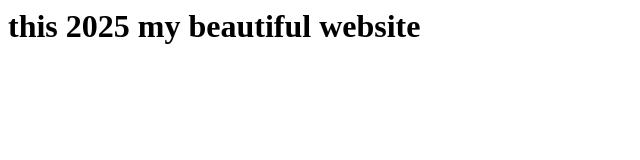
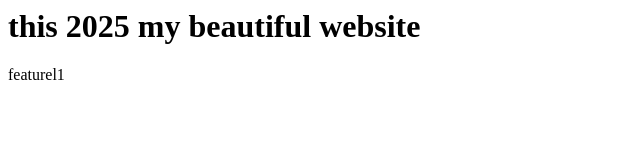
Before and after one commit to akshay-rasal/hdgc-repo2025, a plain HTML site: page index.html in a window 1280 px wide. Shown: the full height of the page, 0-640 px from the left. Drawn offline with Linux system fonts and the light colour scheme.

Commit message:
added featurel 1

```diff
--- a/index.html
+++ b/index.html
@@ -1,4 +1,5 @@
 <html>
 <title>This is my website</title>
 <h1>this 2025 my beautiful website</h1>
+<p>featurel1<p>
 <html>
```
